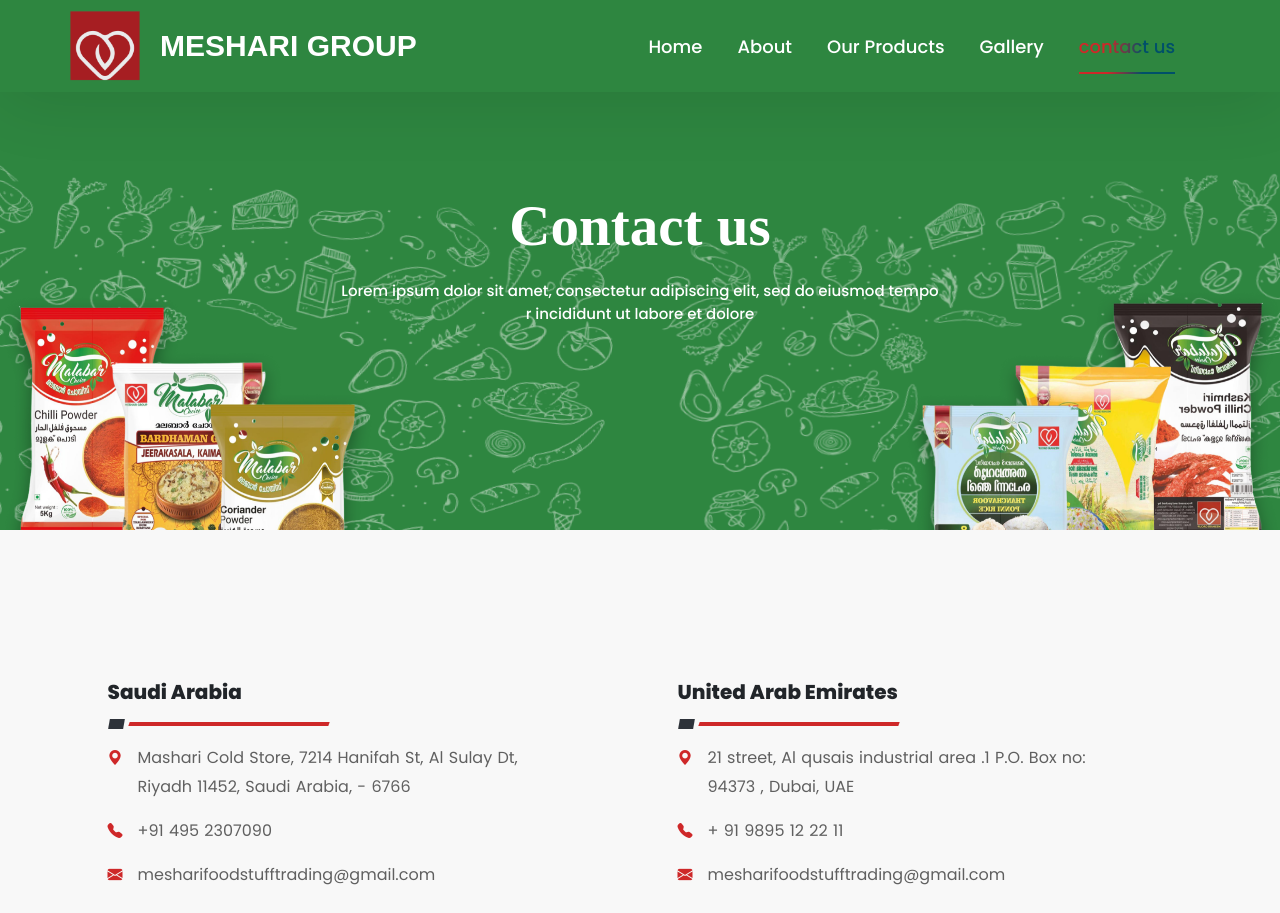
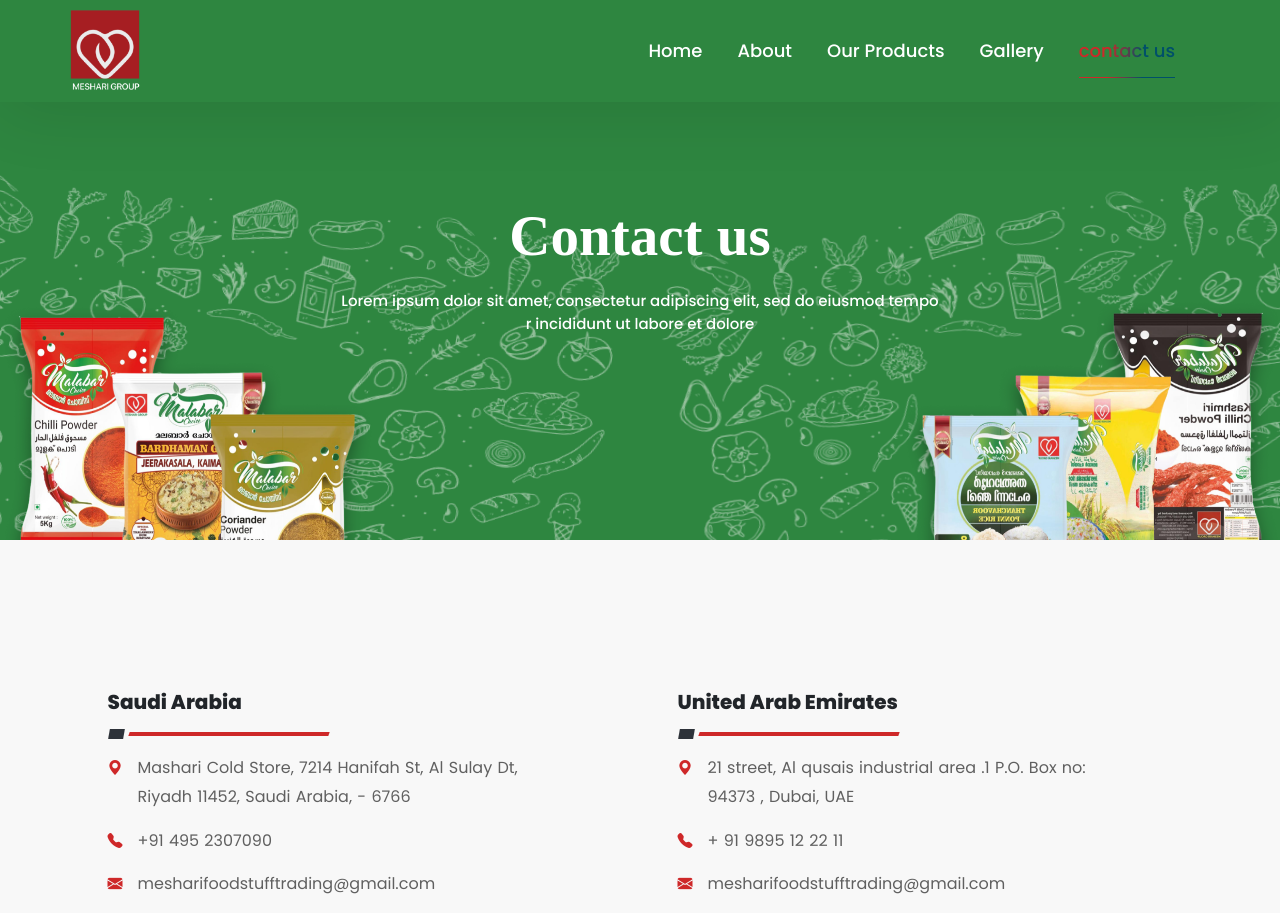
Before and after one commit to Jaseem-v/meshari-group, a website: page contact.html in a window 1280 px wide. Shown: the top 913 px of the page. Drawn offline with nearby package versions, Linux system fonts and the light colour scheme; some packages are replaced by stand-ins of ours; a script that the page names is missing; a web font is replaced by a local one.

Commit message:
logo added

```diff
--- a/assets/sass/_base.scss
+++ b/assets/sass/_base.scss
@@ -90,7 +90,7 @@
   }
 
   @media only screen and (min-width: $bp-xlarge) {
-    font-size: 75%;
+    font-size: 70%;
   }
 }
 
--- a/assets/sass/_navbar.scss
+++ b/assets/sass/_navbar.scss
@@ -108,13 +108,14 @@
     // padding: 1.5rem 0;
     display: flex;
     align-items: center;
+    flex-direction: column;
     gap: 2rem;
 
     h1 {
       color: #fff;
       font-family: "Rambla", sans-serif;
       font-weight: 700;
-      font-size: 3rem;
+      font-size: 1.5rem;
       line-height: 72px;
       margin-bottom: 0;
     }
--- a/contact.html
+++ b/contact.html
@@ -61,12 +61,12 @@
                     </div>
                 </div>
                 <a href="index.html" class="navigation__logo">
-                    <img src="assets/img/new_logo.png" alt="logo" class="navigation__logo--1">
-                    <img src="assets/img/new_logo.png" alt="logo" class="navigation__logo--2">
-                    <h1>MESHARI GROUP</h1>
+                    <img src="assets/img/logo.png" alt="logo" class="navigation__logo--1">
+                    <img src="assets/img/logo_dark.png" alt="logo" class="navigation__logo--2">
+
                 </a>
                 <ul class="navigation__list">
-                    <li class="navigation__items"> <a href="#home" class="navigation__link ">Home</a></li>
+                    <li class="navigation__items"> <a href="index.html" class="navigation__link ">Home</a></li>
                     <li class="navigation__items">
                         <a href="about.html" class="navigation__link ">About</a>
                     </li>
```
Also changed, not shown: about.html (+1 -1 lines), gallery.html (+1 -1 lines), index.html (+3 -3 lines), products.html (+1 -1 lines), assets/dist/style.css, assets/img/logo_dark.png (added).
